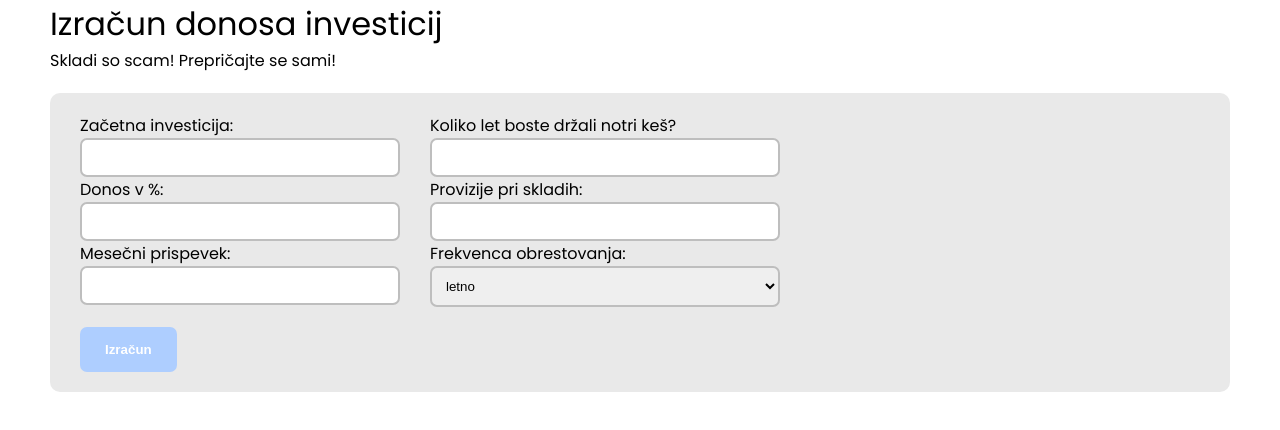
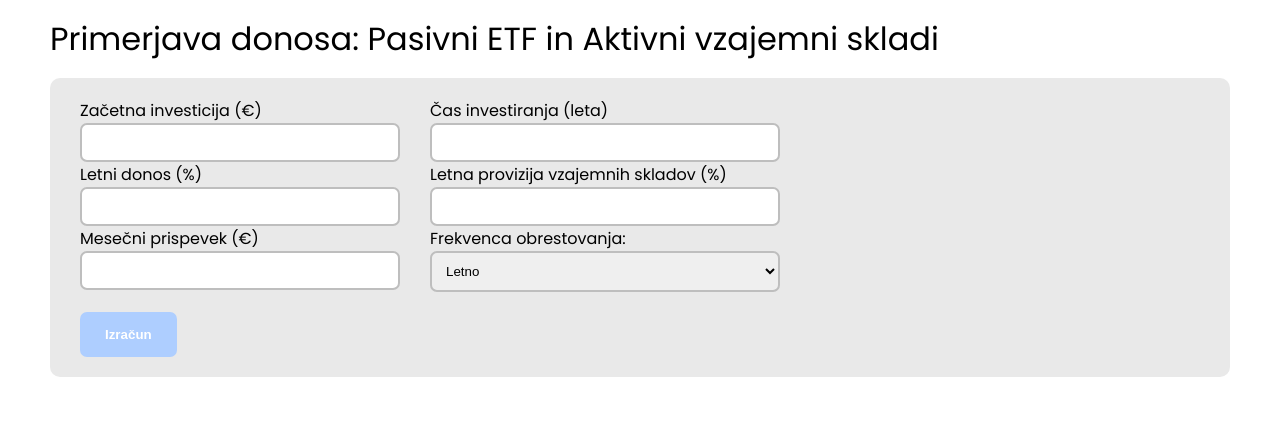
Before and after one commit to Zankooo/React-investing, a React (Create React App) app: page / in a window 1280 px wide. Shown: the top 430 px of the page. Built offline with nearby package versions, Linux system fonts and the light colour scheme.

Commit message:
finished app v1.0

```diff
--- a/src/App.css
+++ b/src/App.css
@@ -17,6 +17,7 @@ body {
 
 h1 {
   font-weight: 400;
+  line-height: 1.2em;
 }
 
 .container {
@@ -26,6 +27,7 @@ h1 {
 }
 
 .header {
+  padding: 20px 0 0 0;
   margin-bottom: 20px;
 }
 
@@ -79,11 +81,13 @@ h1 {
   border-radius: 10px;
   text-align: center;
   margin: 0 20px 0 0;
+
 }
 
 .result-number {
   font-size: 18px;
   font-weight: 500;
+  overflow-wrap: break-word;
 }
 
 .chart-container {
@@ -170,6 +174,11 @@ input:focus{
 
   input {
     width: auto;
+    font-size: 1rem;
+  }
+
+  .form-group {
+    margin-bottom: 10px;
   }
 }
 
@@ -193,6 +202,7 @@ input:focus{
 
   input {
     width: auto;
+    font-size: 1rem;
   }
 
   .container {
--- a/src/App.jsx
+++ b/src/App.jsx
@@ -194,44 +194,43 @@ function App() {
   return (
     <div className='container'>
       <div className="header">
-        <h1>Izračun donosa investicij</h1>
-        <p>Skladi so scam! Prepričajte se sami!</p>
+        <h1>Primerjava donosa: Pasivni ETF in Aktivni vzajemni skladi</h1>
       </div>
 
       <div>
         <form className='block'>
           <div className="form-grid">
             <div className="form-group">
-              <label htmlFor="zacetna_investicija">Začetna investicija: </label>
+              <label htmlFor="zacetna_investicija">Začetna investicija {"(€)"}</label>
               <input type='text' name='zacetna_investicija' className={fieldState.zacetna_investicija} onChange={ (event) => {handle_change(event)} } onBlur={(event) => addEurLabel(event)} required></input>
             </div>
 
             <div className="form-group">
-              <label htmlFor="leta">Koliko let boste držali notri keš? </label>
+              <label htmlFor="leta">Čas investiranja (leta)</label>
               <input type='text' name='leta' className={fieldState.leta} onChange={ (event) => {handle_change(event)} } required></input>
             </div>
 
           {/* ce hocemo samo eno funkcijo klicati on change, damo normalno samo on change in v zavite oklepaje to nunkcijo, ce pa hocemo dve nardimo pa tkole*/}
 
             <div className="form-group">
-              <label htmlFor="donos">Donos v %: </label>
+              <label htmlFor="donos">Letni donos (%)</label>
               <input type='text' name='donos' className={fieldState.donos} onChange={ (event) => {handle_change(event)} } required></input>
             </div>
             <div className="form-group">
-              <label htmlFor="provizije_skladi">Provizije pri skladih: </label>
+              <label htmlFor="provizije_skladi">Letna provizija vzajemnih skladov (%)</label>
               <input type='text' name='provizije_skladi' className={fieldState.provizije_skladi} onChange={ (event) => {handle_change(event)} } required></input>
             </div>
 
             <div className="form-group">
-              <label htmlFor="mesecni_prispevek">Mesečni prispevek: </label>
+              <label htmlFor="mesecni_prispevek">Mesečni prispevek (€)</label>
               <input type="text" name="mesecni_prispevek" className={fieldState.mesecni_prispevek} onChange={ (event) => {handle_change(event)} } required></input>
             </div>
 
             <div className="form-group">
               <label htmlFor="frekvenca">Frekvenca obrestovanja: </label>
               <select name="frekvenca" id="frekvenca" onChange={(event) => handle_change(event)}>
-                <option value={Frekvenca.Anually}>letno</option>
-                <option value={Frekvenca.Monthly}>mesečno</option>
+                <option value={Frekvenca.Anually}>Letno</option>
+                <option value={Frekvenca.Monthly}>Mesečno</option>
               </select>
             </div>
           </div>
@@ -246,18 +245,19 @@ function App() {
         <div className='block'>
           <div className='result-row'>
             <div className='result-box' id='navadno-investiranje'>
-              <p>Navadno investiranje</p>
+              <p>Pasivni ETF</p>
               <div className='result-number'>{formatDecimal(navadnoInvestiranjeResult, 2)}</div>
             </div>
             <div className='result-box' id='skladi'>
-              <p>Precudoviti skladi</p>
+              <p>Aktivni vzajemni skladi</p>
               <div className='result-number'>{formatDecimal(skladiResult, 2)}</div>
             </div>
             <div className='result-box' id='razlika'>
               <p>Razlika</p>
+              <div className='result-number'>{formatDecimal(razlikaResult, 2)}</div>
+                <div className='diff-percent'>(-{((parseFloat(razlikaResult) / parseFloat(navadnoInvestiranjeResult))*100).toFixed(2)} %)</div>
               <div className="row">
-                <div className='result-number'>{formatDecimal(razlikaResult, 2)}</div>
-                <div className='diff-percent'>(-{((parseFloat(razlikaResult) / parseFloat(navadnoInvestiranjeResult))*100).toFixed(2)} %)</div>
+
               </div>
             </div>
           </div>
```
